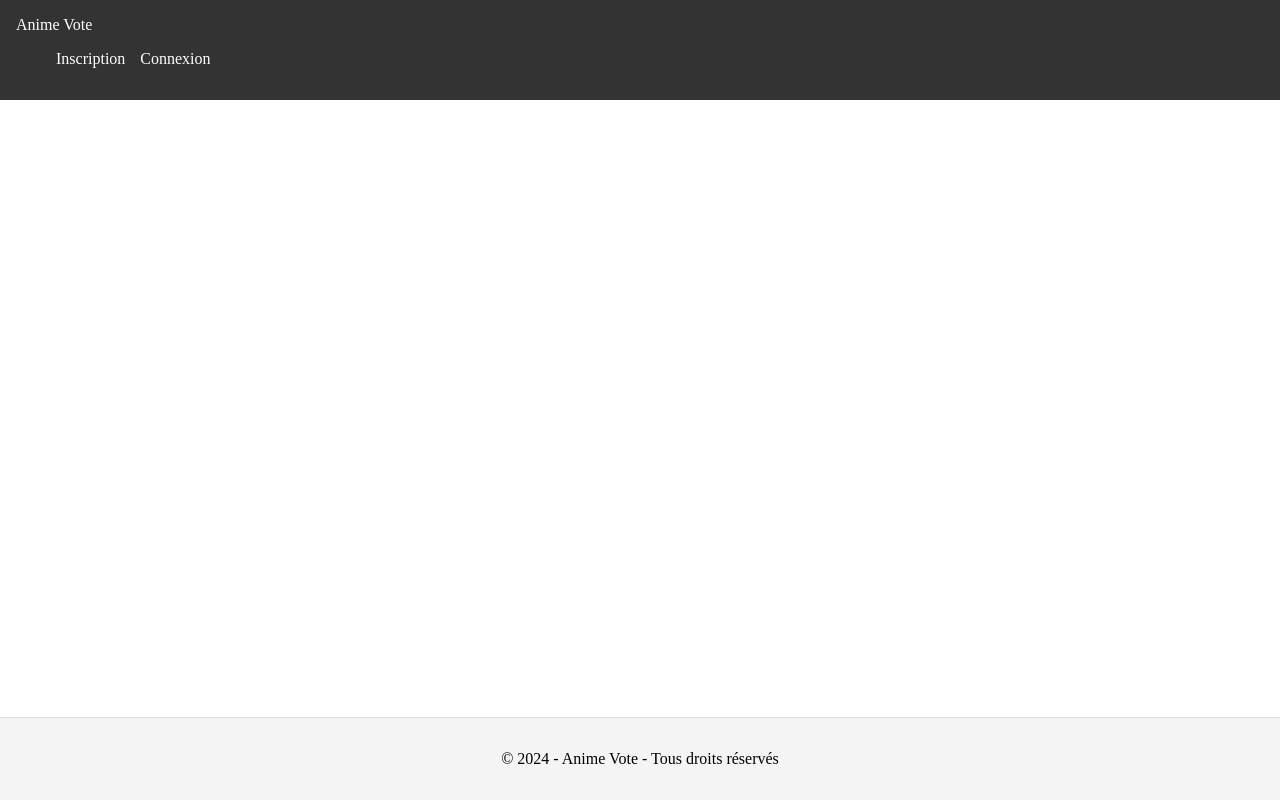
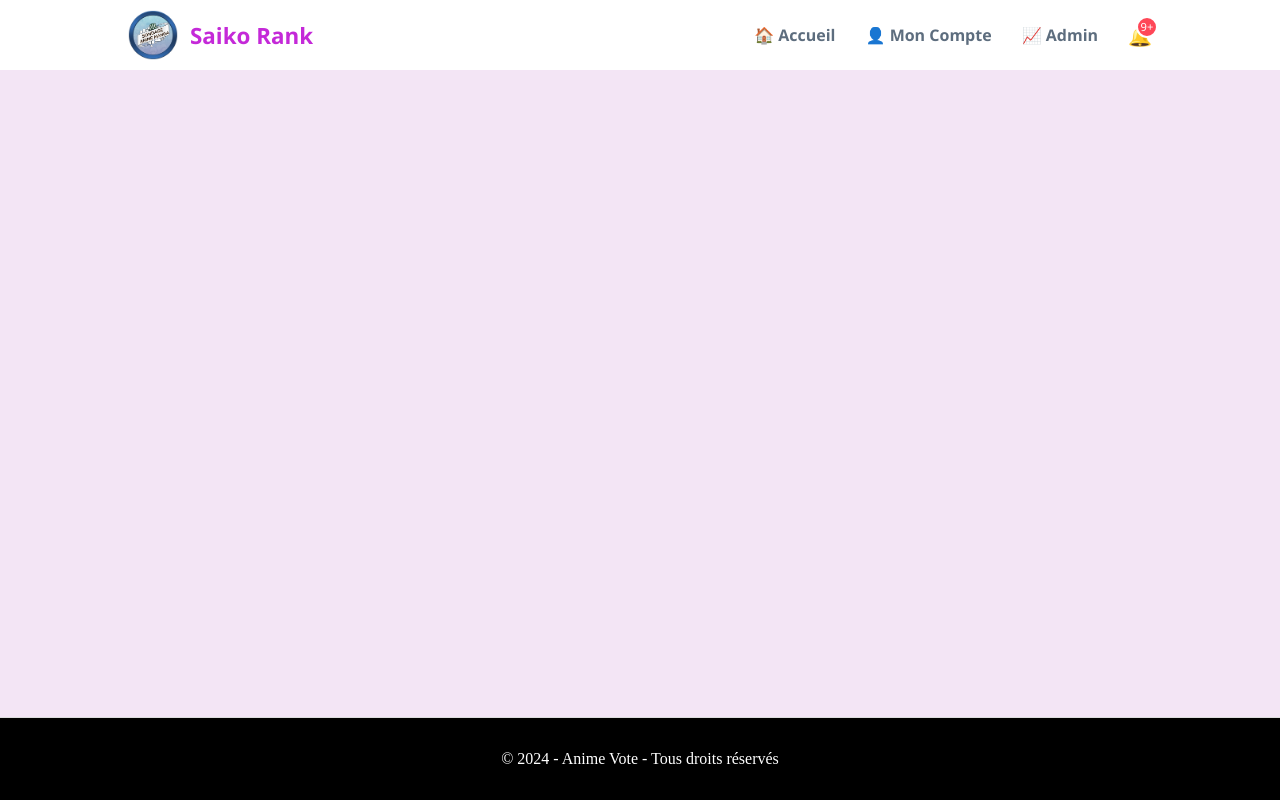
Before and after one commit to nonyx69/Anime_Vote_Front, an Angular app: page / in a window 1280 px wide. Built offline with nearby package versions, Linux system fonts and the light colour scheme.

Commit message:
Disgn header footer (faire les routes plus tard)

```diff
--- a/src/app/app.component.css
+++ b/src/app/app.component.css
@@ -4,31 +4,157 @@
     min-height: 100vh;
 }
 
-.main-header {
-    background-color: #333;
-    color: white;
-    padding: 1rem;
+.navbar {
+    display: flex;
+    justify-content: space-between;
+    align-items: center;
+    padding: 10px 10%;
+    background-color: white;
+    box-shadow: 0 2px 10px rgba(0,0,0,0.05);
+    font-family: 'Segoe UI', sans-serif;
 }
 
-.main-header ul {
+.nav-brand {
     display: flex;
-    list-style: none;
-    gap: 15px;
+    align-items: center;
+    gap: 12px;
+    cursor: pointer;
 }
 
-.main-header a {
+.brand-text h1 {
+    margin: 0;
+    font-size: 1.4rem;
+    color: #c429d8;
+    font-weight: bold;
+}
+
+.nav-links {
+    display: flex;
+    align-items: center;
+    gap: 30px;
+}
+
+.nav-links a {
+    text-decoration: none;
+    color: #5d6d7e;
+    font-weight: 500;
+    transition: color 0.3s;
+    position: relative;
+    display: flex;
+    align-items: center;
+}
+
+.nav-links a.active {
+    color: #b804cd;
+}
+
+.nav-links a:hover {
+    color: #b804cd;
+}
+
+.notification {
+    font-size: 1.2rem;
+    cursor: pointer;
+}
+
+.badge {
+    position: absolute;
+    top: -8px;
+    right: -12px;
+    background-color: #ff4757;
     color: white;
-    text-decoration: none;
+    font-size: 0.7rem;
+    min-width: 18px;
+    height: 18px;
+    display: flex;
+    align-items: center;
+    justify-content: center;
+    border-radius: 50%;
+    border: 2px solid white;
+    padding: 2px;
 }
 
 .content {
     flex: 1;
-    padding: 20px;
+    padding: 20px 10%;
+    background-color: #f3e5f5;
 }
 
 .main-footer {
-    background-color: #f4f4f4;
+    background-color: #000;
+    color: white;
     text-align: center;
     padding: 1rem;
     border-top: 1px solid #ddd;
 }
+
+.navbar {
+    display: flex;
+    justify-content: space-between;
+    align-items: center;
+    padding: 10px 10%;
+    background-color: white;
+    box-shadow: 0 2px 10px rgba(0,0,0,0.05);
+    font-family: 'Segoe UI', sans-serif;
+}
+
+.nav-brand {
+    display: flex;
+    align-items: center;
+    gap: 12px;
+    cursor: pointer;
+}
+
+.brand-text h1 {
+    margin: 0;
+    font-size: 1.4rem;
+    color: #c429d8;
+    font-weight: bold;
+}
+
+.brand-text span {
+    font-size: 0.8rem;
+    color: #7f8c8d;
+}
+
+.nav-links {
+    list-style: none;
+    display: flex;
+    align-items: center;
+    gap: 30px;
+}
+
+.nav-links a {
+    text-decoration: none;
+    color: #5d6d7e;
+    display: flex;
+    align-items: center;
+    gap: 8px;
+    font-weight: 500;
+    transition: color 0.3s;
+}
+
+.nav-links a.active {
+    color: #9b59b6;
+}
+
+.notification {
+    position: relative;
+    font-size: 1.2rem;
+    color: #34495e;
+    cursor: pointer;
+}
+
+.badge {
+    position: absolute;
+    width: 22px;
+    height: 22px;
+    top: -6px;
+    right: -6px;
+    background-color: #ff4757;
+    color: white;
+    font-size: 0.7rem;
+    padding: 2px 6px;
+    border-radius: 50%;
+    border: 2px solid white;
+}
--- a/src/app/app.component.html
+++ b/src/app/app.component.html
@@ -1,10 +1,21 @@
-<header class="main-header">
-  <nav>
-    <div class="logo">Anime Vote</div>
-    <ul>
-      <li><a routerLink="/register">Inscription</a></li>
-      <li><a routerLink="/login">Connexion</a></li>
-    </ul>
+<header>
+  <nav class="navbar">
+    <div class="nav-brand" routerLink="/">
+      <img src="Logo_anime_vote.png" alt="Logo" width="50px" height="50px">
+      <div class="brand-text">
+        <h1>Saiko Rank</h1>
+      </div>
+    </div>
+
+    <div class="nav-links">
+      <a routerLink="/home" routerLinkActive="active"><b>🏠 Accueil</b></a>
+
+      <a routerLink="/profile" routerLinkActive="active"><b>👤 Mon Compte</b></a>
+
+      <a routerLink="/admin" routerLinkActive="active"><b>📈 Admin</b></a>
+
+      <a routerLink="/admin" routerLinkActive="active" class="notification">🔔 <span class="badge">9+</span></a>
+    </div>
   </nav>
 </header>
 
--- a/src/app/app.ts
+++ b/src/app/app.ts
@@ -1,10 +1,10 @@
 import { Component, signal } from '@angular/core';
-import { RouterOutlet, RouterLink } from '@angular/router';
+import { RouterOutlet, RouterLink, RouterLinkActive } from '@angular/router';
 
 @Component({
   selector: 'app-root',
   standalone: true,
-  imports: [RouterOutlet, RouterLink], // RouterLink est nécessaire pour les liens du header
+  imports: [RouterOutlet, RouterLink, RouterLinkActive],
   templateUrl: './app.component.html',
   styleUrl: './app.component.css',
 })
--- a/src/index.html
+++ b/src/index.html
@@ -5,7 +5,7 @@
   <title>Anime_Vote</title>
   <base href="/">
   <meta name="viewport" content="width=device-width, initial-scale=1">
-  <link rel="icon" type="image/x-icon" href="favicon.ico">
+  <link rel="icon" type="image/x-icon" href="Logo_anime_vote.png">
 </head>
 <body>
   <app-root></app-root>
```
Also changed, not shown: public/Logo_anime_vote.png (added).
